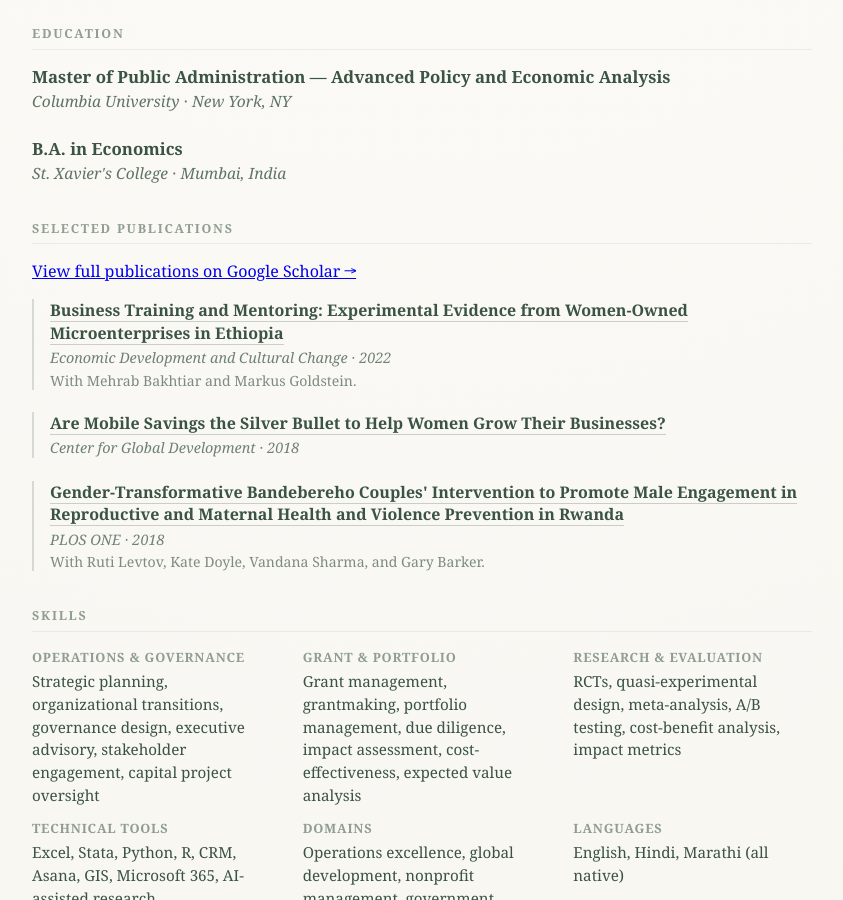
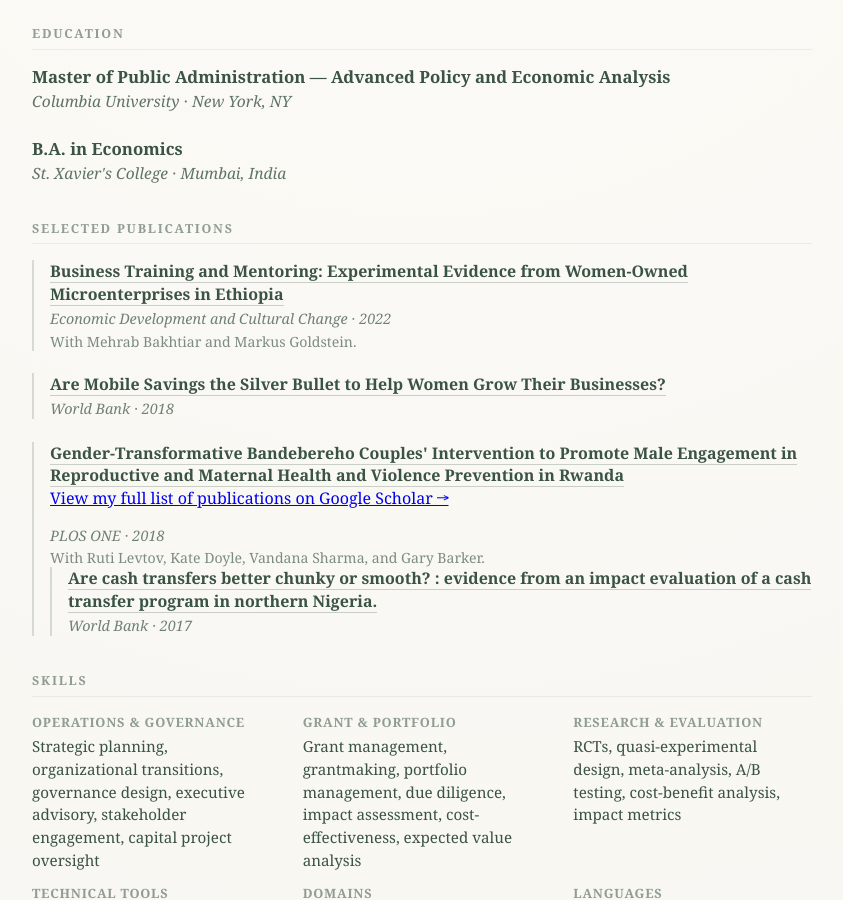
Before and after one commit to gautambastian/gautambastian.com, a Jekyll site: the page built from cv.md, in a window 1280 px wide and 900 px high, scrolled down 2208 px. Shown: the whole window, without its empty margins (218-1061 px from the left). Built offline with Jekyll 4.4.1, drawn with Linux system fonts in a browser that asks for light colours.

Commit message:
added links to pubs and reference to chunky not smooth

```diff
--- a/cv.md
+++ b/cv.md
@@ -97,26 +97,32 @@
 </div>
 <div class="resume-section">
 <h2>Selected Publications</h2>
-<p style="margin-bottom:1rem;"><a href="https://scholar.google.com/citations?user=vMkDMmwAAAAJ&hl=en" target="_blank">View full publications on Google Scholar &rarr;</a></p>
 <div class="pub-entry">
 <div class="pub-title">
-<a href="https://example.com" target="_blank">Business Training and Mentoring: Experimental Evidence from Women-Owned Microenterprises in Ethiopia</a>
+<a href="https://www.sciencedirect.com/org/science/article/abs/pii/S001300792300008X" target="_blank">Business Training and Mentoring: Experimental Evidence from Women-Owned Microenterprises in Ethiopia</a>
 </div>
 <div class="pub-meta">Economic Development and Cultural Change · 2022</div>
 <div class="pub-coauthors">With Mehrab Bakhtiar and Markus Goldstein.</div>
 </div>
 <div class="pub-entry">
 <div class="pub-title">
-<a href="https://example.com" target="_blank">Are Mobile Savings the Silver Bullet to Help Women Grow Their Businesses?</a>
+<a href="https://documents.worldbank.org/en/publication/documents-reports/documentdetail/512121538488834978" target="_blank">Are Mobile Savings the Silver Bullet to Help Women Grow Their Businesses?</a>
 </div>
-<div class="pub-meta">Center for Global Development · 2018</div>
+<div class="pub-meta">World Bank · 2018</div>
 </div>
 <div class="pub-entry">
 <div class="pub-title">
-<a href="https://example.com" target="_blank">Gender-Transformative Bandebereho Couples' Intervention to Promote Male Engagement in Reproductive and Maternal Health and Violence Prevention in Rwanda</a>
+<a href="https://doi.org/10.1371/journal.pone.0192756" target="_blank">Gender-Transformative Bandebereho Couples' Intervention to Promote Male Engagement in Reproductive and Maternal Health and Violence Prevention in Rwanda</a>
 </div>
+<p style="margin-bottom:1rem;"><a href="https://scholar.google.com/citations?user=vMkDMmwAAAAJ&hl=en" target="_blank">View my full list of publications on Google Scholar &rarr;</a></p>
 <div class="pub-meta">PLOS ONE · 2018</div>
 <div class="pub-coauthors">With Ruti Levtov, Kate Doyle, Vandana Sharma, and Gary Barker.</div>
+<div class="pub-entry">
+<div class="pub-title">
+<a href="https://documents.worldbank.org/en/publication/documents-reports/documentdetail/201411503985884102" target="_blank">Are cash transfers better chunky or smooth? : evidence from an impact evaluation of a cash transfer program in northern Nigeria.</a>
+</div>
+<div class="pub-meta">World Bank · 2017</div>
+</div>
 </div>
 </div>
 <div class="resume-section">
```
